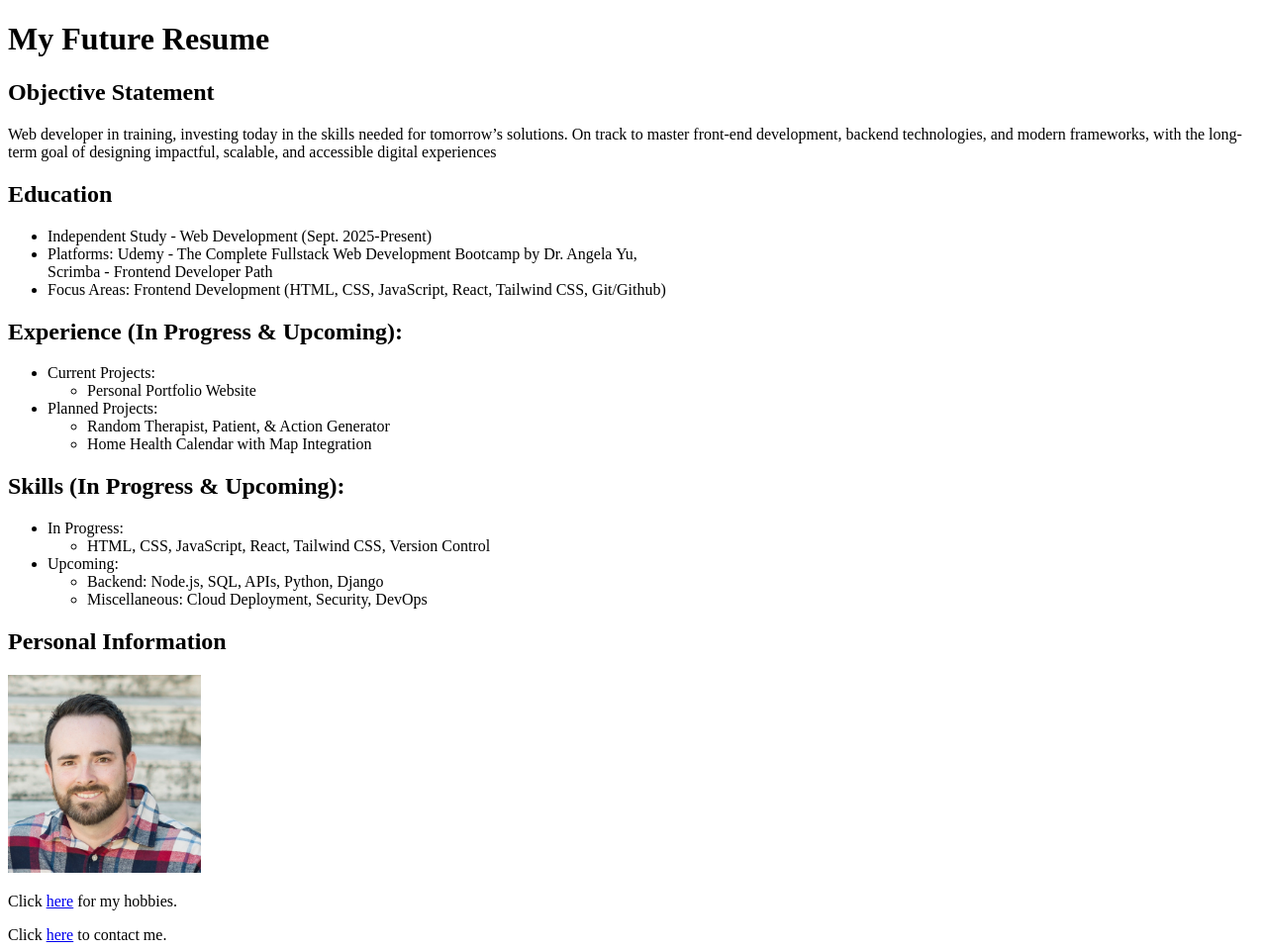
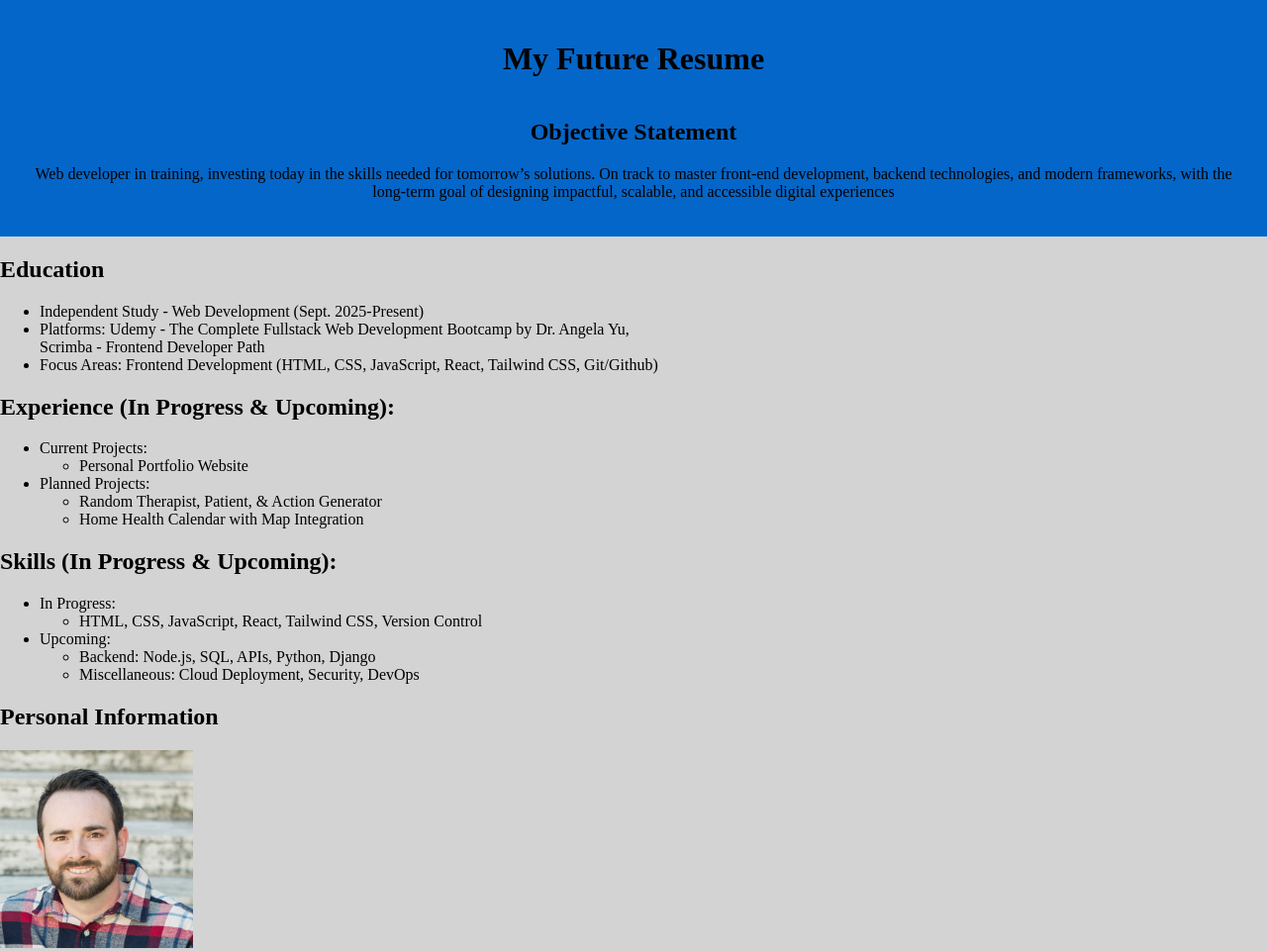
Before and after one commit to Ritcherson13/html-resume, a plain HTML site: page index.html in a window 1280 px wide. Shown: the top 961 px of the page at 99% size. Drawn offline with Linux system fonts and the light colour scheme.

Commit message:
Initiating CSS

```diff
--- a/index.html
+++ b/index.html
@@ -3,14 +3,17 @@
 <head>
     <meta charset="UTF-8">
     <meta name="viewport" content="width=device-width, initial-scale=1.0">
+    <link rel="stylesheet" href="styles.css">
     <title>My Resume</title>
 </head>
 <body>
-    <h1>My Future Resume</h1>
-    <h2>Objective Statement</h2>
-    <p>Web developer in training, investing today in the skills needed for tomorrow’s solutions.
-        On track to master front-end development, backend technologies, and modern frameworks,
-        with the long-term goal of designing impactful, scalable, and accessible digital experiences</p>
+    <div class="heading">
+        <h1 id="title">My Future Resume</h1>
+        <h2>Objective Statement</h2>
+        <p>Web developer in training, investing today in the skills needed for tomorrow’s solutions.
+            On track to master front-end development, backend technologies, and modern frameworks,
+            with the long-term goal of designing impactful, scalable, and accessible digital experiences</p>
+    </div>
     <h2>Education</h2>
     <ul>
         <li>Independent Study - Web Development (Sept. 2025-Present)</li>
--- /dev/null
+++ b/styles.css
@@ -0,0 +1,14 @@
+body {
+    background-color: lightgrey;
+    margin: 0;
+}
+
+.heading {
+    text-align: center;
+    background-color: #0466c8;
+    padding: 20px;
+}
+
+#title {
+    padding-bottom: 20px;
+}
```
